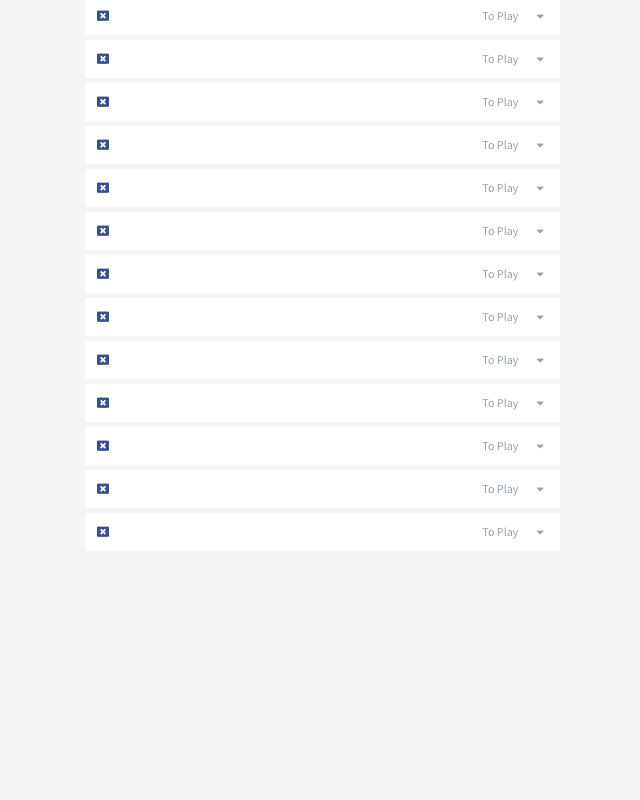
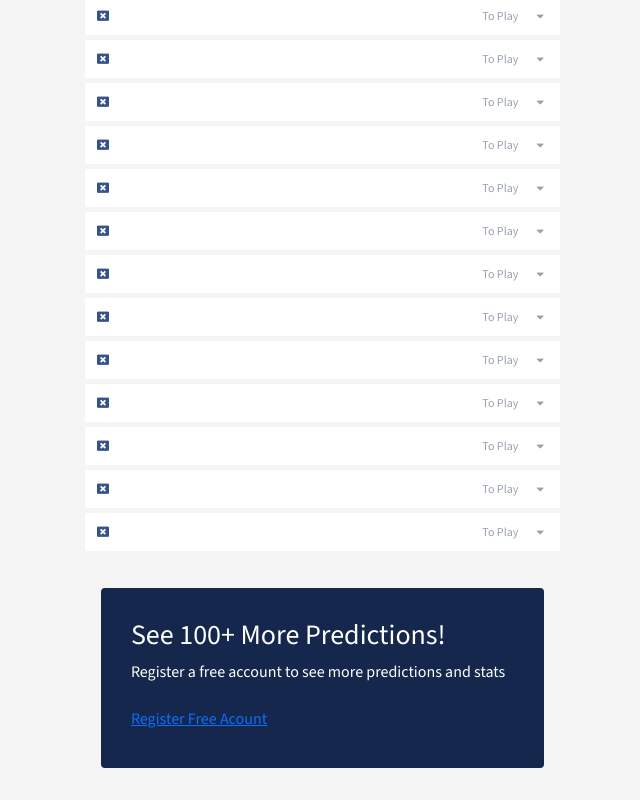
Before and after one commit to AntonioCassian/footy-stats, a Vue app: page /predictions in a window 1280 px wide. Shown: the part 1629-2429 px from the top of the page, without its empty margins (284-924 px from the left). Before the commit the page ends 2185 px from the top, so only its background shows below. Built offline with nearby package versions, Linux system fonts and the light colour scheme.

Commit message:
feat: add components

```diff
--- /dev/null
+++ b/src/components/template/Visb.vue
@@ -0,0 +1,27 @@
+<template>
+    <div class="p-3">
+        <div class="cadd-pred">
+            <h3 class="title">See 100+ More Predictions!</h3>
+            <p class="des">Register a free account to see more predictions and stats</p>
+            <a class="link">Register Free Acount</a>
+        </div>
+    </div>
+</template>
+
+<style scoped>
+    .cadd-pred {
+        background: #15274c;
+        padding: 30px;
+        margin: 16px 0px;
+        border-radius: 4px;
+        color: #fff;
+    }
+
+    .link {
+        height: 38px;
+        line-height: 38px;
+        font-size: 16px;
+        border-radius: 0.4rem;
+        margin: 0;
+    }
+</style>
--- a/src/views/Prediction.vue
+++ b/src/views/Prediction.vue
@@ -24,7 +24,10 @@
                         <TogPred v-for="tab in table.slice(8, 15)" :key="tab.id" :table="table"/>
 
                     <Video />
-                    <TogPred v-for="tab in table" :key="tab.id" :table="table"/>
+                    <div class="visb">
+                        <TogPred v-for="tab in table" :key="tab.id" :table="table"/>
+                        <Visible />
+                    </div>
                 </main>
 
                 <aside class=" pd-l pd-r">
@@ -57,9 +60,10 @@ import Item from '@/components/Filters/ListItem.vue'
 import TogPred from '@/components/Toggle/Prediction.vue'
 import Card from '@/components/template/NumElem.vue'
 import Video from '@/components/Embed/PredicEmbed.vue'
+import Visible from '@/components/template/Visb.vue'
     export default {
         name: 'Prediction',
-        components: {Header, PageTitle, Title, Item, TogPred, Card, Video},
+        components: {Header, PageTitle, Title, Item, TogPred, Card, Video, Visible},
         data() {
             return {
                 limit: 9,
```
